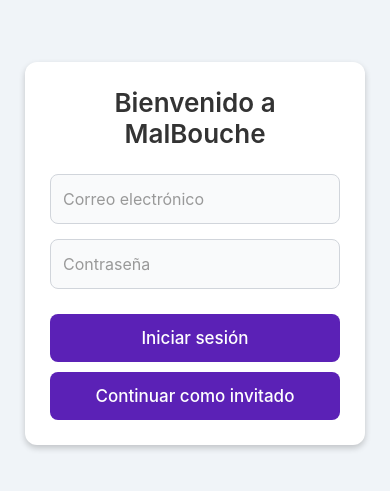
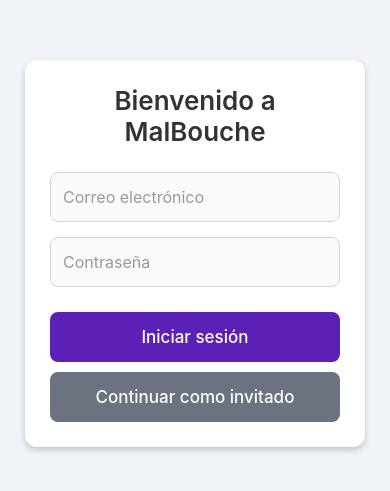
Before and after one commit to AlanMedina53232/Malbouche, a React Native app: screen /Login in a window 390 px wide. Shown: the part 169-660 px from the top of the page. Built offline with nearby package versions, Linux system fonts and the light colour scheme.

Commit message:
Se agrega animacion al precionar login y se quita el mennsaje de exito

```diff
--- a/login.js
+++ b/login.js
@@ -1,5 +1,5 @@
 import React, { useState } from 'react';
-import { StyleSheet, Text, View, TextInput, TouchableOpacity, Alert } from 'react-native';
+import { StyleSheet, Text, View, TextInput, TouchableOpacity, Alert, ActivityIndicator } from 'react-native';
 import { StatusBar } from 'expo-status-bar';
 import CryptoJS from 'crypto-js';
 
@@ -12,20 +12,31 @@ const VALID_CREDENTIALS = {
 export default function Login({ navigation }) {
   const [email, setEmail] = useState('');
   const [password, setPassword] = useState('');
+  const [isLoading, setIsLoading] = useState(false);
 
-  const handleLogin = () => {
+  const handleLogin = async () => {
     if (email === '' || password === '') {
       Alert.alert('Error', 'Por favor, completa todos los campos.');
       return;
     }
 
-    const hashedPassword = CryptoJS.SHA256(password).toString(CryptoJS.enc.Hex);
+    setIsLoading(true); // Activar carga
 
-    if (email === VALID_CREDENTIALS.email && hashedPassword === VALID_CREDENTIALS.passwordHash) {
-      Alert.alert('Éxito', '¡Inicio de sesión correcto!');
-      navigation.navigate('MainRestricted');
-    } else {
-      Alert.alert('Error', `Credenciales incorrectas. Hash recibido: ${hashedPassword}`);
+    // Simulamos un pequeño retraso para la animación
+    await new Promise(resolve => setTimeout(resolve, 1000));
+
+    try {
+      const hashedPassword = CryptoJS.SHA256(password).toString(CryptoJS.enc.Hex);
+
+      if (email === VALID_CREDENTIALS.email && hashedPassword === VALID_CREDENTIALS.passwordHash) {
+        navigation.navigate('MainRestricted');
+      } else {
+        Alert.alert('Error', 'Credenciales incorrectas');
+      }
+    } catch (error) {
+      Alert.alert('Error', 'Ocurrió un problema al iniciar sesión');
+    } finally {
+      setIsLoading(false); // Desactivar carga
     }
   };
 
@@ -53,11 +64,23 @@ export default function Login({ navigation }) {
           placeholderTextColor="#999"
         />
 
-        <TouchableOpacity style={styles.button} onPress={handleLogin}>
-          <Text style={styles.buttonText}>Iniciar sesión</Text>
+        <TouchableOpacity
+          style={styles.button}
+          onPress={handleLogin}
+          disabled={isLoading}
+        >
+          {isLoading ? (
+            <ActivityIndicator size="small" color="#fff" />
+          ) : (
+            <Text style={styles.buttonText}>Iniciar sesión</Text>
+          )}
         </TouchableOpacity>
 
-        <TouchableOpacity style={styles.button} onPress={() => navigation.navigate('Mainfree')}>
+        <TouchableOpacity
+          style={[styles.button, styles.guestButton]}
+          onPress={() => navigation.navigate('Mainfree')}
+          disabled={isLoading}
+        >
           <Text style={styles.buttonText}>Continuar como invitado</Text>
         </TouchableOpacity>
       </View>
@@ -109,6 +132,11 @@ const styles = StyleSheet.create({
     borderRadius: 8,
     alignItems: 'center',
     marginTop: 10,
+    minHeight: 50,
+    justifyContent: 'center',
+  },
+  guestButton: {
+    backgroundColor: '#6b7280', // Color diferente para el botón de invitado
   },
   buttonText: {
     color: '#fff',
```
